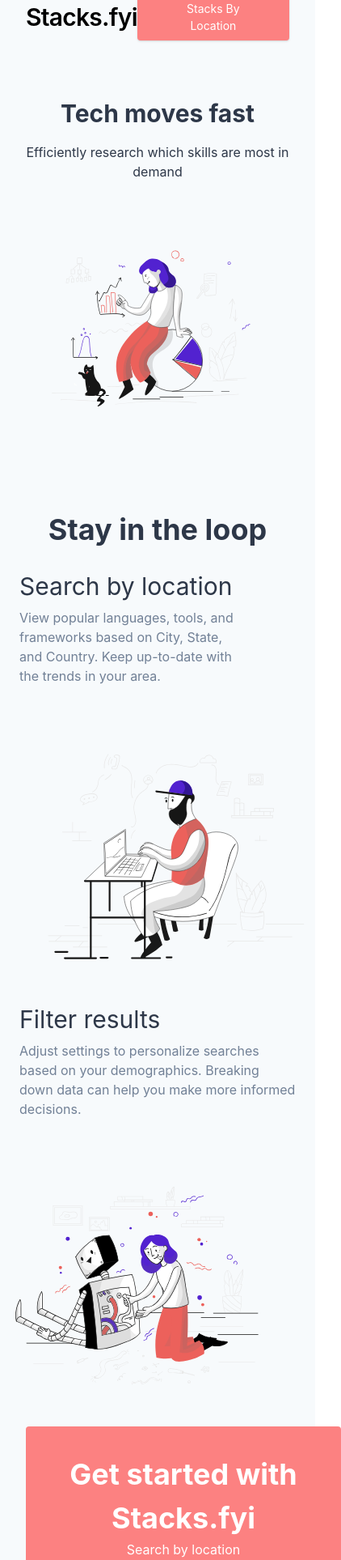
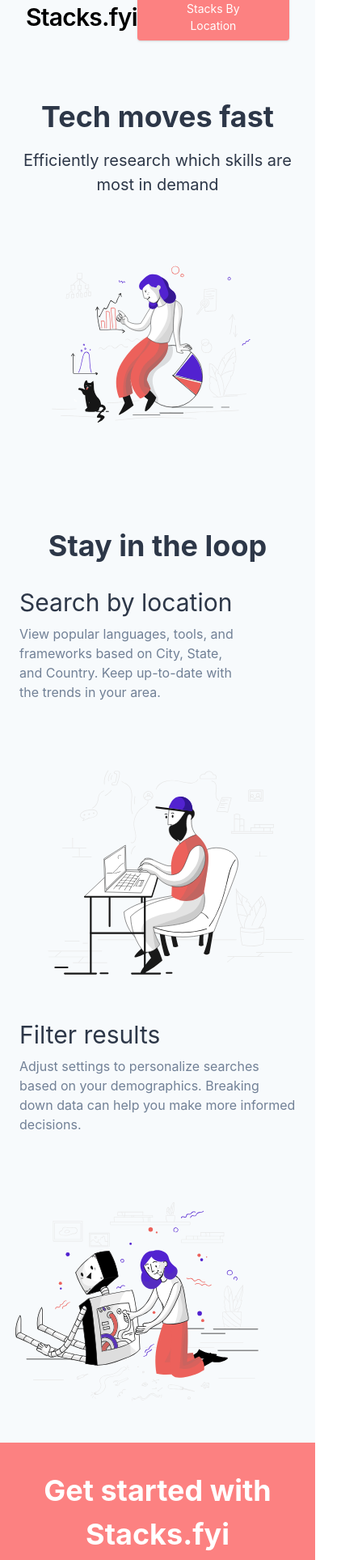
Before and after one commit to OliverMKing/stacks.fyi, a React (Create React App) app in the folder frontend/: page / in a window 390 px wide. Shown: the part 40-1967 px from the top of the page at 81% size, 422 px wide, since content can reach past the window. Built offline with nearby package versions, Linux system fonts and the light colour scheme.

Commit message:
Make Index responsive, closes #12

```diff
--- a/frontend/src/components/index/Index.tsx
+++ b/frontend/src/components/index/Index.tsx
@@ -16,10 +16,10 @@ const IndexComponent: React.FC = () => {
 
         <div className="container pt-6 md:pt-8 px-6 mx-auto flex flex-wrap flex-col md:flex-row items-center">
           <div className="flex flex-col w-full xl:w-2/5 justify-center lg:items-start overflow-y-hidden">
-            <h1 className="my-4 text-3xl md:text-6xl font-bold leading-tight text-gray-800 leading-tight text-center md:text-left">
+            <h1 className="my-4 text-4xl md:text-6xl font-bold leading-tight text-gray-800 leading-tight text-center md:text-left">
               Tech moves fast
             </h1>
-            <p className="leading-normal text-gray-800 md:text-4xl mb-8 text-center md:text-left">
+            <p className="leading-normal text-gray-800 md:text-4xl text-xl mb-8 text-center md:text-left">
               Efficiently research which skills are most in demand
             </p>
           </div>
@@ -68,16 +68,16 @@ const IndexComponent: React.FC = () => {
           </div>
         </div>
 
-        <div className="container bg-red-400 rounded mx-8 py-8 mb-8 text-center">
+        <div className="container bg-red-400 sm:rounded-md py-8 sm:mb-8 text-center">
           <h2 className="font-bold break-normal text-white text-4xl">
             Get started with Stacks.fyi
           </h2>
-          <h3 className="break-normal font-normal text-white text-base md:text-xl">
+          <h3 className="break-normal font-normal text-white text-xl">
             Search by location
           </h3>
           <div className="w-full text-center pt-4">
             <form action="#">
-              <div className="max-w-sm mx-auto p-1 bg-white rounded shadow flex flex-wrap items-center">
+              <div className="max-w-xs md:max-w-sm mx-auto p-1 bg-white rounded shadow flex flex-wrap items-center">
                 <input
                   type="text"
                   placeholder="Location (Ex: Raleigh, NC)"
@@ -94,7 +94,11 @@ const IndexComponent: React.FC = () => {
           </div>
         </div>
 
-        <div className="container max-w-5xl mx-auto pt-8"></div>
+        <div className="container max-w-5xl text-center mx-auto mt-4 py-4 sm:border-t">
+          <p className="text-gray-600">
+            © Stacks.fyi 2020. All Rights Reserved.
+          </p>
+        </div>
       </div>
     </div>
   );
```
